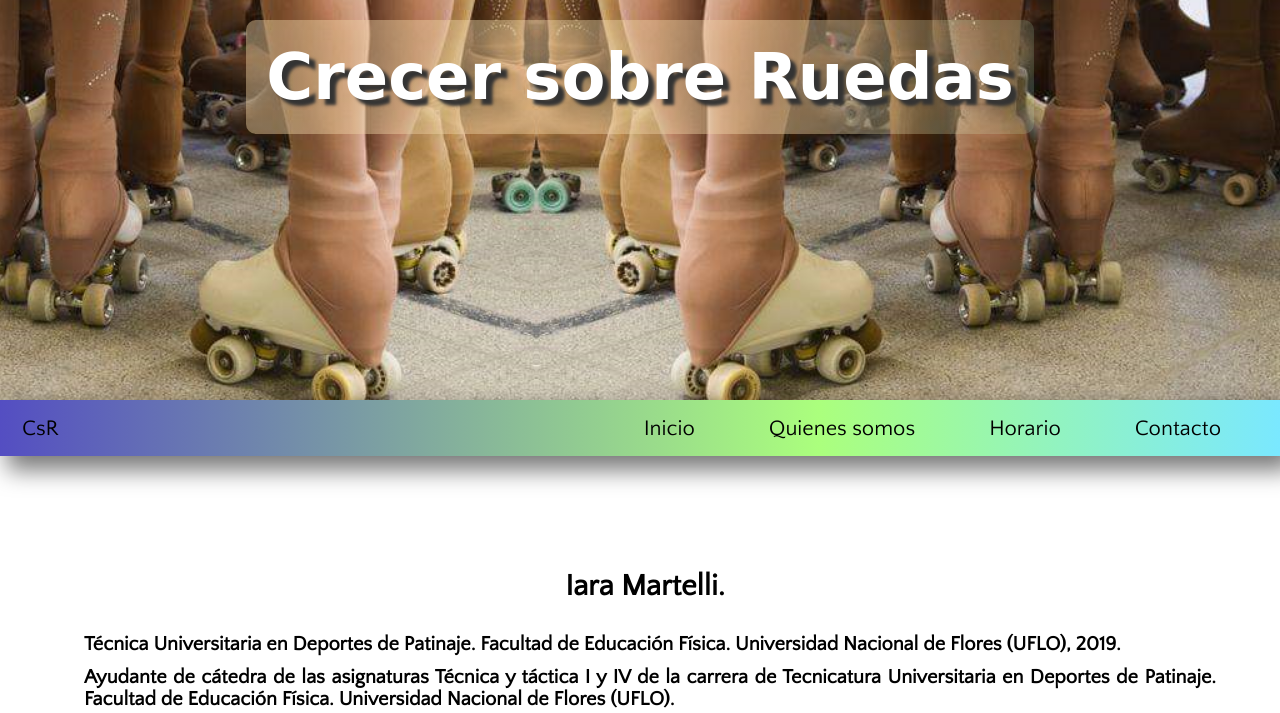
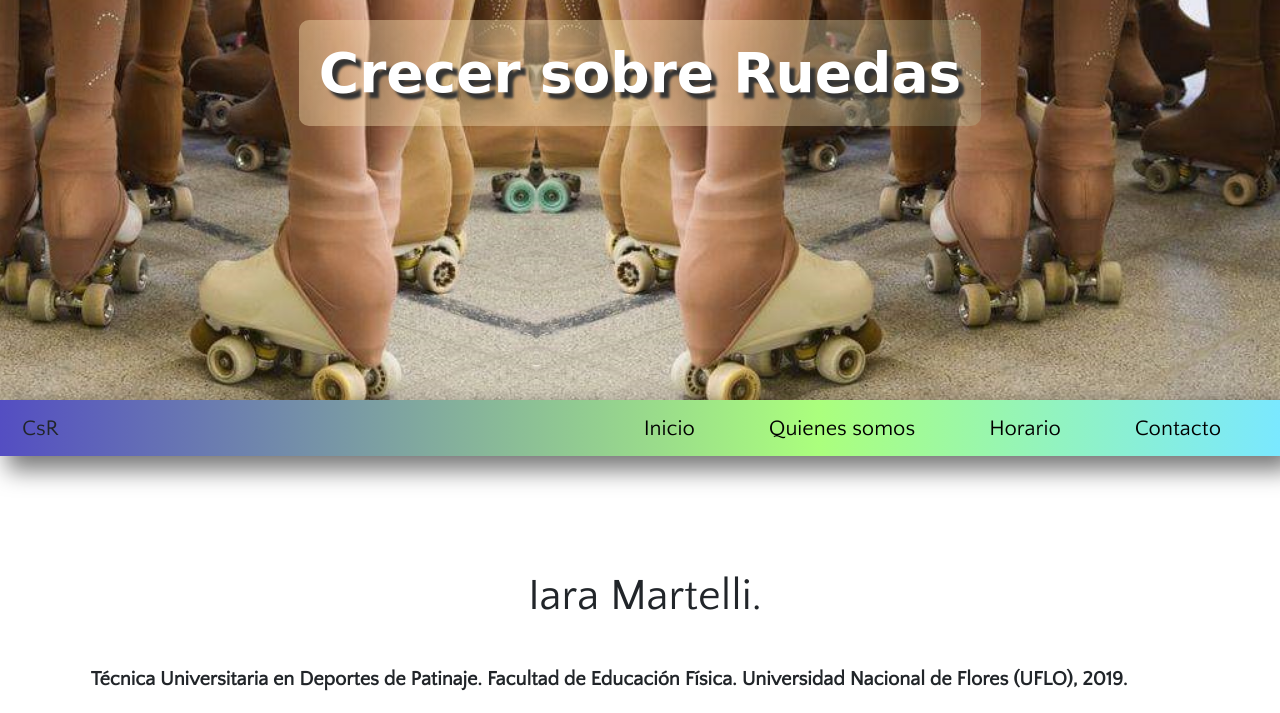
Before and after one commit to juliocosoli/csr, a plain HTML site: page quienes_somos.html in a window 1280 px wide. Shown: the top 713 px of the page. Drawn offline with nearby package versions, Linux system fonts and the light colour scheme; a web font is replaced by a local one.

Commit message:
arreglo titulo quienes quienes_somos

```diff
--- a/css/style.css
+++ b/css/style.css
@@ -32,7 +32,7 @@ body{
 
 	background-size: cover;
 	background-position: center center;
-    background-image: url("../images/a1024x400.png");
+    background-image: url("../images/a1024x400.jpg");
 
     display: flex;
 
--- a/quienes_somos.html
+++ b/quienes_somos.html
@@ -16,13 +16,27 @@
         <link href='https://unpkg.com/boxicons@2.1.2/css/boxicons.min.css' rel='stylesheet'>
         <link rel="shortcut icon" href="images/patin.jpg" type="image/x-icon">
 
+        <!-- Incluye CSS y JS de Bootstrap.
+            CSS	https://cdn.jsdelivr.net/npm/bootstrap@5.2.2/dist/css/bootstrap.min.css
+            JS	https://cdn.jsdelivr.net/npm/bootstrap@5.2.2/dist/js/bootstrap.bundle.min.js
+        -->
+        <link href='https://cdn.jsdelivr.net/npm/bootstrap@5.2.2/dist/css/bootstrap.min.css' rel='stylesheet'>
+        <script src="https://cdn.jsdelivr.net/npm/bootstrap@5.2.2/dist/js/bootstrap.bundle.min.js"></script>
+
 
         <!--Titulo del sitio para la barra del navegador-->
         <title>Crecer sobre ruedas</title>
 
         <!--Cargamos un archivo style.css.  -->
         <link rel="stylesheet" href="css/style.css">
+
         <script src="js/javascript.js"></script>
+
+        <!-- JavaScript Bundle with Popper -->
+        <script src="https://cdn.jsdelivr.net/npm/bootstrap@5.2.1/dist/js/bootstrap.bundle.min.js" integrity="sha384-u1OknCvxWvY5kfmNBILK2hRnQC3Pr17a+RTT6rIHI7NnikvbZlHgTPOOmMi466C8" crossorigin="anonymous"></script>
+
+        <!-- CSS only -->
+        <link href="https://cdn.jsdelivr.net/npm/bootstrap@5.2.1/dist/css/bootstrap.min.css" rel="stylesheet" integrity="sha384-iYQeCzEYFbKjA/T2uDLTpkwGzCiq6soy8tYaI1GyVh/UjpbCx/TYkiZhlZB6+fzT" crossorigin="anonymous">
     </head>
     <body onload="scroll_inicio()">
         <!-- Inicia Header con menu de navegacion-->
```
Also changed, not shown: horarios.html (+1 -1 lines), images/1024x400.png (deleted), images/1024x768.png (deleted), images/WhatsApp Image 2022-08-30 at 19.25.03.jpeg (deleted), images/WhatsApp Image 2022-08-30 at 20.49.17.jpeg (deleted), images/WhatsApp Image 2022-08-30 at 20.49.24.jpeg (deleted), images/WhatsApp Image 2022-08-30 at 21.10.06.jpeg (deleted), images/a1024x400.jpg (added), images/a1024x400.png (deleted), images/dumbbell.png (deleted), images/love-book.png (deleted), images/received_10154555618985373.jpeg (deleted), images/time-management.png (deleted), 2 other files.
